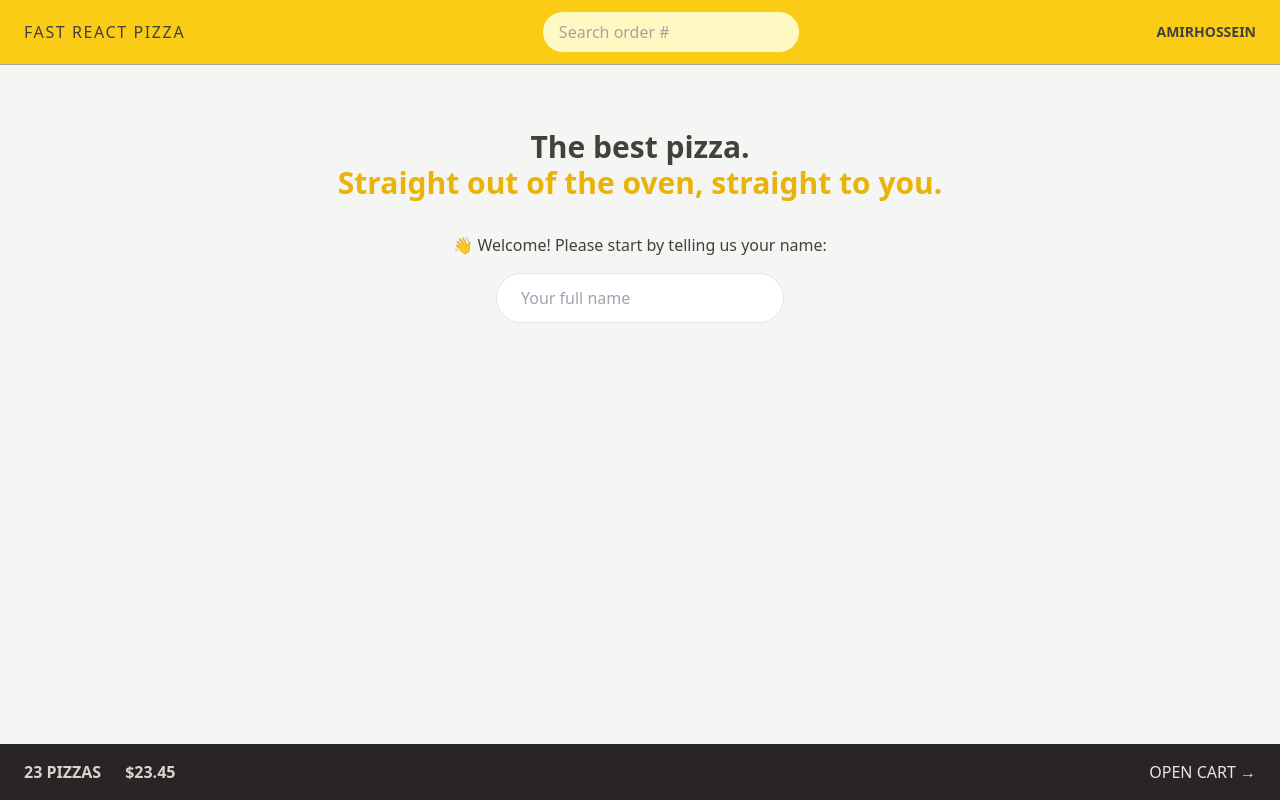
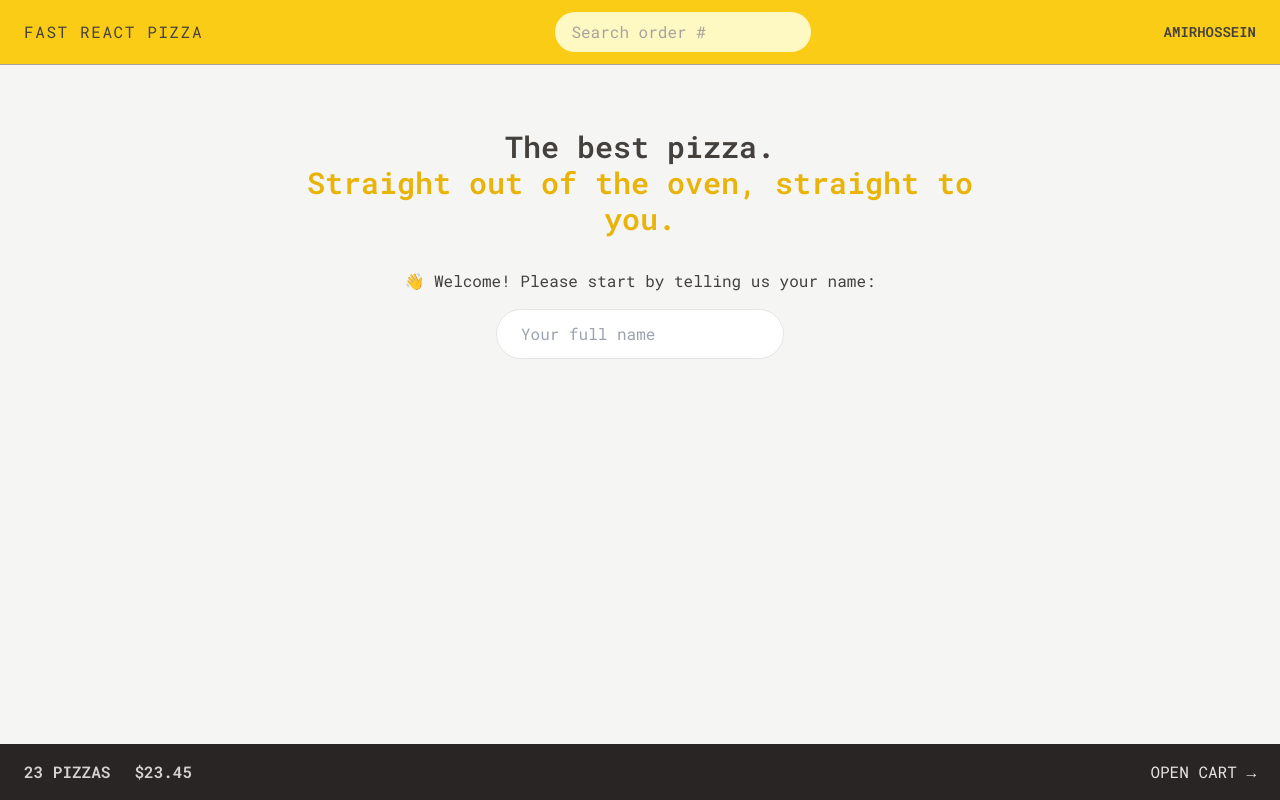
Before and after one commit to AmirhosseinHashemi/Fast-React-Pizza, a React (Vite) app: page / in a window 1280 px wide. Built offline with nearby package versions, Linux system fonts and the light colour scheme.

Commit message:
💄 set default fontfamily

```diff
--- a/index.html
+++ b/index.html
@@ -4,6 +4,12 @@
     <meta charset="UTF-8" />
     <link rel="icon" type="image/svg+xml" href="/vite.svg" />
     <meta name="viewport" content="width=device-width, initial-scale=1.0" />
+    <link rel="preconnect" href="https://fonts.googleapis.com" />
+    <link rel="preconnect" href="https://fonts.gstatic.com" crossorigin />
+    <link
+      href="https://fonts.googleapis.com/css2?family=Roboto+Mono:ital,wght@0,100..700;1,100..700&display=swap"
+      rel="stylesheet"
+    />
     <title>Fast React Pizza</title>
   </head>
   <body class="bg-stone-100 text-stone-700">
--- a/tailwind.config.js
+++ b/tailwind.config.js
@@ -2,6 +2,9 @@
 export default {
   content: ["./index.html", "./src/**/*.{js,ts,jsx,tsx}"],
   theme: {
+    fontFamily: {
+      sans: "Roboto Mono, monospace",
+    },
     extend: {},
   },
   plugins: [],
```
